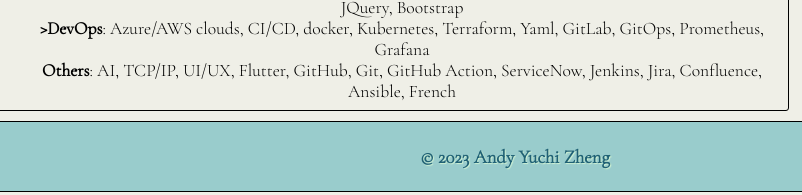
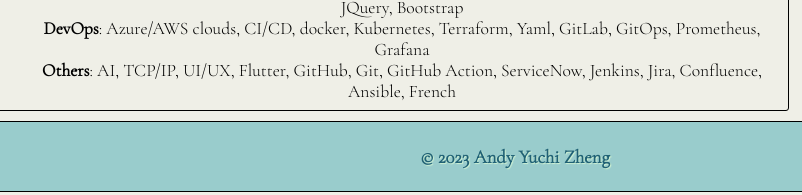
Before and after one commit to Andrew-bro2022/Project---A-local-website-about-myself, a website: page index.html in a window 1280 px wide. Shown: the part 681-876 px from the top of the page, 125-927 px from the left. Drawn offline with nearby package versions, Linux system fonts and the light colour scheme.

Commit message:
Update index.html

```diff
--- a/index.html
+++ b/index.html
@@ -45,7 +45,7 @@
                             <li><b>Programming Languages</b>: C/C++, Java, Python, C#, Swift</li>
                             <li><b>Operating Systems</b>: Windows, MacOS, Linux/Unix</li>
                             <li><b>Web Development</b>: JavaScript, React, Spring, HTML5, CSS3, RESTful API, .NET, JWT, Node JS, NextJS, JQuery, Bootstrap</li>
-                            <li><b>>DevOps</b>: Azure/AWS clouds, CI/CD, docker, Kubernetes, Terraform, Yaml, GitLab, GitOps, Prometheus, Grafana</li>
+                            <li><b>DevOps</b>: Azure/AWS clouds, CI/CD, docker, Kubernetes, Terraform, Yaml, GitLab, GitOps, Prometheus, Grafana</li>
                             <li><b>Others</b>: AI, TCP/IP, UI/UX, Flutter, GitHub, Git, GitHub Action, ServiceNow, Jenkins, Jira, Confluence, Ansible, French</li>
                         </ul>
                     </p>
```
